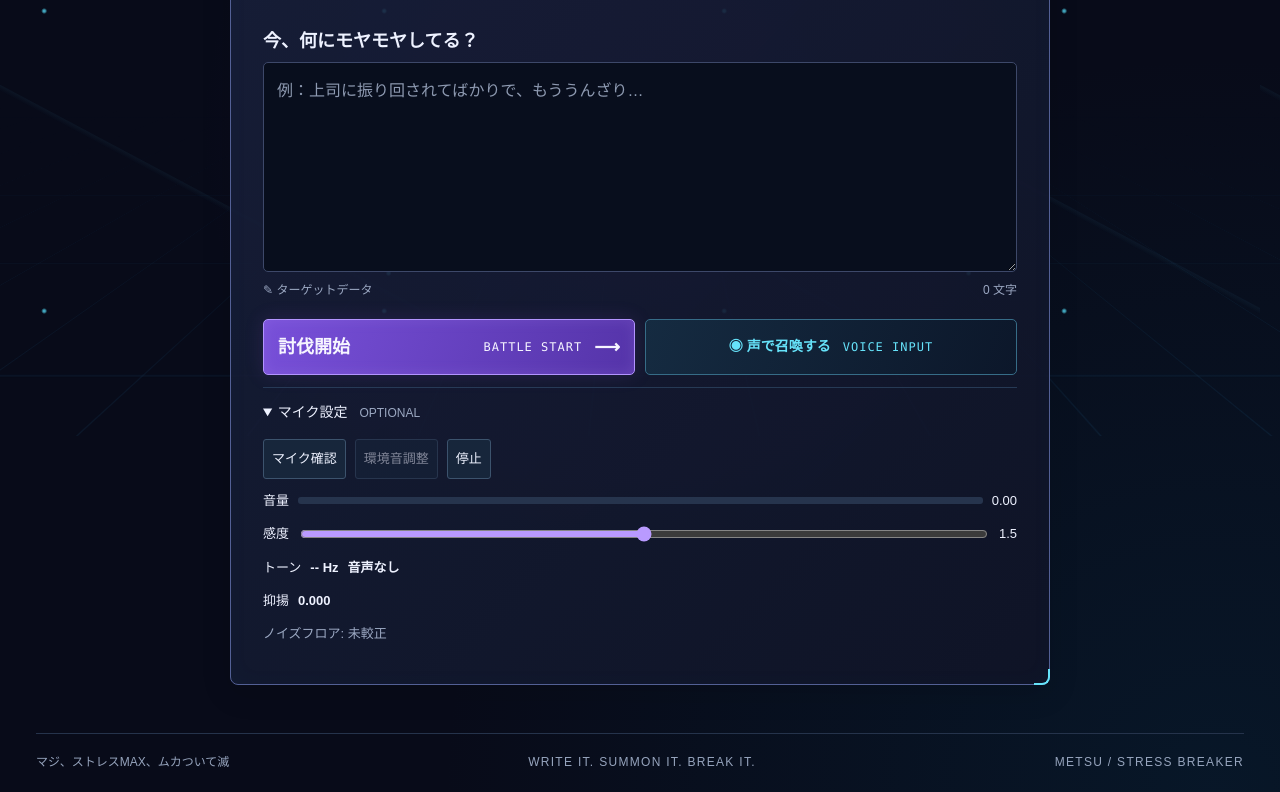
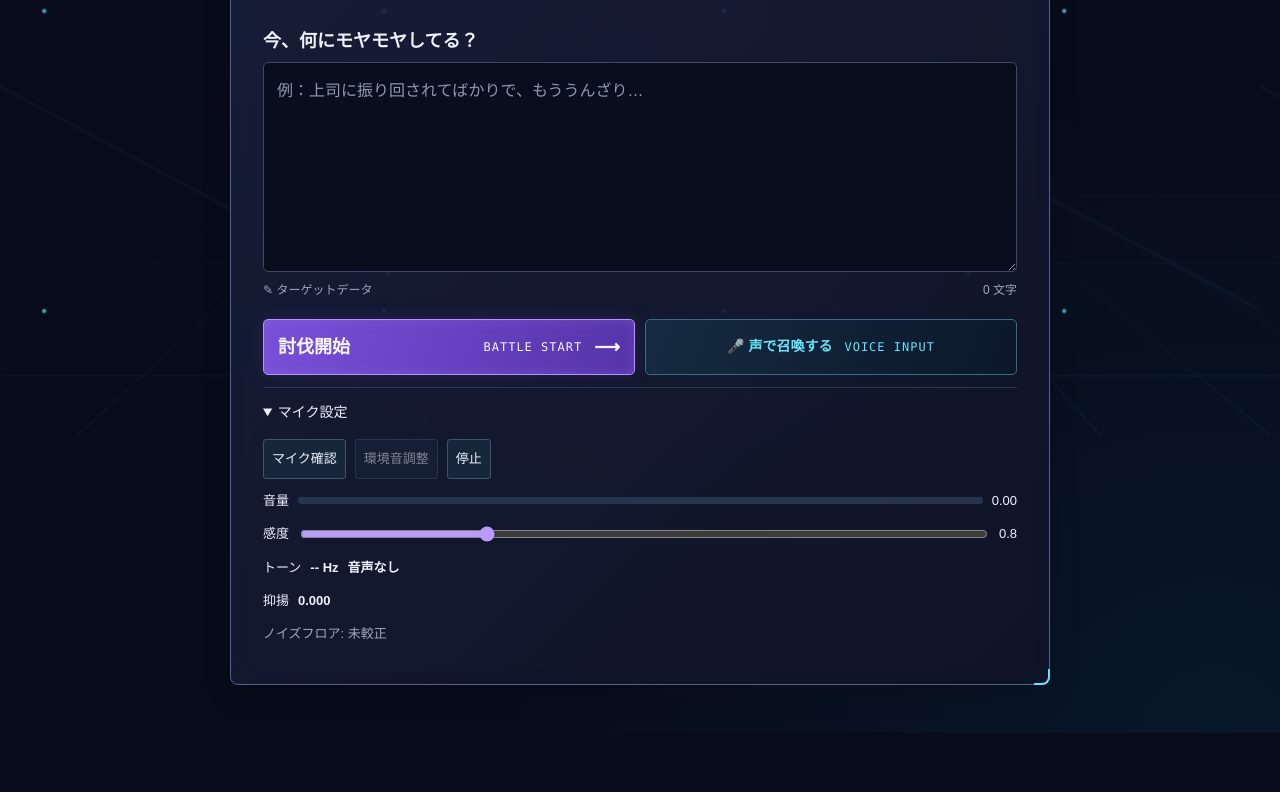
Before and after one commit to kossyei50410618-create/Metsu, a plain HTML site: page index.html in a window 1280 px wide. Shown: the part 364-1156 px from the top of the page. After the commit the page ends 1097 px from the top, so only its background shows below. Drawn offline with Linux system fonts and the light colour scheme.

Commit message:
UIいじる

```diff
--- a/index.html
+++ b/index.html
@@ -5,7 +5,7 @@
     <meta charset="UTF-8">
     <meta name="viewport" content="width=device-width, initial-scale=1">
     <meta name="theme-color" content="#080b19">
-    <title>Metsu — モヤモヤ討伐ロビー</title>
+    <title>Metsuーモヤモヤ討伐ロビー</title>
     <link rel="stylesheet" href="style.css">
 </head>
 
@@ -39,11 +39,11 @@
                     <div id="input-actions"><button id="generate-btn" class="button primary"
                             type="button"><span>討伐開始</span><span class="button-en">BATTLE START</span><span
                                 aria-hidden="true">⟶</span></button><button id="voice-btn" class="button secondary"
-                            type="button">◉ 声で召喚する <span class="button-en">VOICE INPUT</span></button></div>
+                            type="button">🎤 声で召喚する <span class="button-en">VOICE INPUT</span></button></div>
                     <p id="pipeline-stage" role="status" aria-live="polite"></p>
                     <p id="mic-status" class="mic-status" role="status" aria-live="polite"></p>
                     <details class="mic-settings" open>
-                        <summary>マイク設定 <span>OPTIONAL</span></summary>
+                        <summary>マイク設定</summary>
                         <div id="mic-meter">
                             <div class="mic-meter-controls"><button id="mic-start-btn"
                                     type="button">マイク確認</button><button id="mic-calibrate-btn" type="button"
@@ -55,8 +55,8 @@
                             </div>
                             <div id="mic-sensitivity"><label for="mic-sensitivity-slider">感度</label><input
                                     id="mic-sensitivity-slider" type="range" min="0" max="3" step="0.1"
-                                    value="1.5"><output id="mic-sensitivity-value"
-                                    for="mic-sensitivity-slider">1.5</output></div>
+                                    value="0.8"><output id="mic-sensitivity-value"
+                                    for="mic-sensitivity-slider">0.8</output></div>
                             <div class="mic-tone-display"><span>トーン</span><strong id="mic-tone-frequency">--
                                     Hz</strong><strong id="mic-tone-label">音声なし</strong></div>
                             <div class="mic-tone-display"><span>抑揚</span><strong
@@ -68,8 +68,6 @@
             </section>
         </div>
     </main>
-    <footer class="site-footer shell"><span>マジ、ストレスMAX、ムカついて滅</span><span class="footer-center">WRITE IT. SUMMON IT.
-            BREAK IT.</span><span>METSU / STRESS BREAKER</span></footer>
     <script src="mic.js"></script>
     <script src="category.js"></script>
     <script src="monster.js"></script>
--- a/mic.js
+++ b/mic.js
@@ -14,7 +14,7 @@ let micStream = null;
 let micVolume = 0;
 let micMeterRunning = false;
 let micMeterInitialized = false;
-let micSensitivity = 1.5;
+let micSensitivity = 0.8;
 let micVolumeHistory = [];
 let micToneHistory = [];
 let micMaxVolume = 0;
```
Also changed, not shown: battle.html (+2 -7 lines), result.html (+1 -6 lines).
